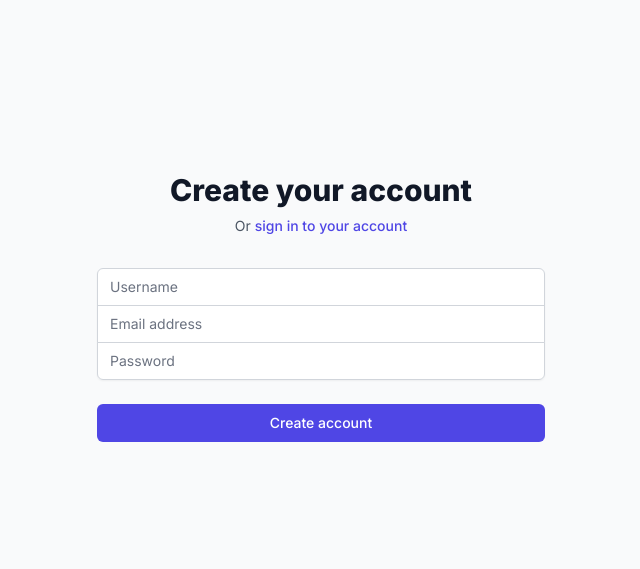
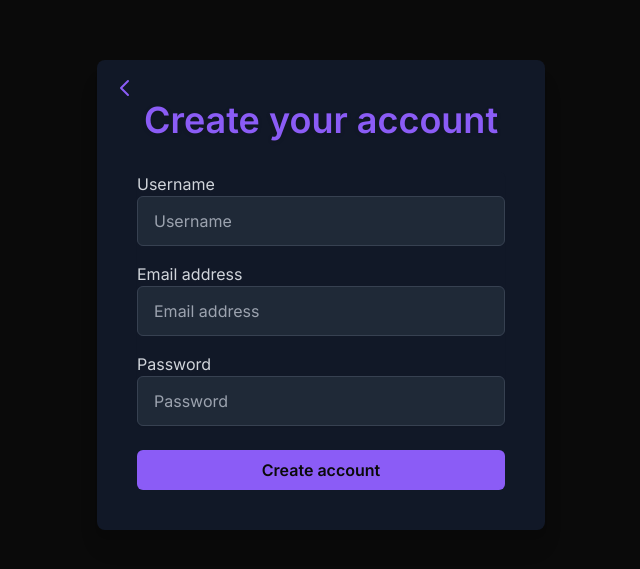
Before and after one commit to BambusTM/Filezify, a Next.js app in the folder app/: page /register in a window 1280 px wide. Shown: the part 105-674 px from the top of the page, without its empty margins (319-959 px from the left). Built offline with nearby package versions, Linux system fonts and the light colour scheme.

Commit message:
fix design

```diff
--- a/app/src/app/globals.css
+++ b/app/src/app/globals.css
@@ -2,44 +2,57 @@
 @tailwind components;
 @tailwind utilities;
 
+/* Global Dark Theme Variables */
 :root {
-  --background: #ffffff;
-  --foreground: #171717;
-}
-
-@media (prefers-color-scheme: dark) {
-  :root {
-    --background: #0a0a0a;
-    --foreground: #ededed;
-  }
+  --background: #0a0a0a;
+  --foreground: #ededed;
+  --accent: #8b5cf6;
+  --accent-light: #a78bfa;
+  --accent-dark: #7c3aed;
 }
 
 html,
 body {
+  background-color: var(--background);
+  color: var(--foreground);
   max-width: 100vw;
   overflow-x: hidden;
-}
-
-body {
-  color: var(--foreground);
-  background: var(--background);
   -webkit-font-smoothing: antialiased;
   -moz-osx-font-smoothing: grayscale;
 }
 
-* {
-  box-sizing: border-box;
-  padding: 0;
-  margin: 0;
-}
-
 a {
-  color: inherit;
+  color: var(--accent);
   text-decoration: none;
 }
 
-@media (prefers-color-scheme: dark) {
-  html {
-    color-scheme: dark;
-  }
+h1, h2, h3, h4, h5, h6 {
+  font-family: 'Inter', sans-serif;
+  color: var(--foreground);
 }
+
+.btn {
+  @apply px-4 py-2 rounded-md font-semibold transition-colors;
+}
+
+.btn-primary {
+  @apply bg-accent text-background hover:bg-accent-dark;
+}
+
+.btn-secondary {
+  @apply border border-gray-600 text-foreground hover:bg-gray-700;
+}
+
+.decorative-bg {
+  background: radial-gradient(circle at top left, var(--accent-light), transparent),
+  radial-gradient(circle at bottom right, var(--accent-dark), transparent);
+}
+
+@keyframes fadeIn {
+  from { opacity: 0; transform: translateY(20px); }
+  to { opacity: 1; transform: translateY(0); }
+}
+
+.fade-in {
+  animation: fadeIn 0.5s ease-out forwards;
+}
--- a/app/src/app/layout.tsx
+++ b/app/src/app/layout.tsx
@@ -1,6 +1,8 @@
+// file: src/app/layout.tsx
 import './globals.css';
 import { Inter } from 'next/font/google';
 import Providers from '@/components/Providers';
+import DecorativeBackground from "@/components/DecorativeBackground";
 
 const inter = Inter({ subsets: ['latin'] });
 
@@ -15,8 +17,9 @@ export default function RootLayout({
     children: React.ReactNode;
 }) {
     return (
-    <html lang="en">
-      <body className={inter.className}>
+        <html lang="en" className="dark">
+        <body className={`${inter.className} bg-background text-foreground relative`}>
+        <DecorativeBackground />
         <Providers>{children}</Providers>
         </body>
         </html>
--- a/app/src/app/login/page.tsx
+++ b/app/src/app/login/page.tsx
@@ -1,9 +1,12 @@
 'use client';
 
-import { useState } from 'react';
+import { FormEvent, useState } from 'react';
 import { signIn } from 'next-auth/react';
 import { useRouter, useSearchParams } from 'next/navigation';
 import Link from 'next/link';
+import AuthCard from '@/components/AuthCard';
+import AuthTitle from '@/components/AuthTitle';
+import AuthFormInput from '@/components/AuthFormInput';
 
 export default function LoginPage() {
   const router = useRouter();
@@ -14,7 +17,7 @@ export default function LoginPage() {
   const [error, setError] = useState<string | null>(null);
   const [loading, setLoading] = useState(false);
 
-  const handleSubmit = async (e: React.FormEvent) => {
+  const handleSubmit = async (e: FormEvent) => {
     e.preventDefault();
     setError(null);
     setLoading(true);
@@ -42,71 +45,57 @@ export default function LoginPage() {
   };
 
   return (
-    <div className="min-h-screen flex items-center justify-center bg-gray-50 py-12 px-4 sm:px-6 lg:px-8">
-      <div className="max-w-md w-full space-y-8">
-        <div>
-          <h2 className="mt-6 text-center text-3xl font-extrabold text-gray-900">
-            Sign in to your account
-          </h2>
-        </div>
+      <div className="min-h-screen flex items-center justify-center bg-background py-12 px-4 sm:px-6 lg:px-8">
+        <AuthCard>
+          <AuthTitle title="Sign in to your account" />
           <form className="mt-8 space-y-6" onSubmit={handleSubmit}>
-          <div className="rounded-md shadow-sm -space-y-px">
-            <div>
-              <label htmlFor="email" className="sr-only">
-                Email address
-              </label>
-              <input
+            <div className="rounded-md shadow-sm space-y-5">
+              <AuthFormInput
                   id="email"
                   name="email"
                   type="email"
-                required
-                className="appearance-none rounded-none relative block w-full px-3 py-2 border border-gray-300 placeholder-gray-500 text-gray-900 rounded-t-md focus:outline-none focus:ring-indigo-500 focus:border-indigo-500 focus:z-10 sm:text-sm"
                   placeholder="Email address"
                   value={email}
                   onChange={(e) => setEmail(e.target.value)}
+                  label="Email address"
+                  autoComplete="email"
               />
-            </div>
-            <div>
-              <label htmlFor="password" className="sr-only">
-                Password
-              </label>
-              <input
+              <AuthFormInput
                   id="password"
                   name="password"
                   type="password"
-                required
-                className="appearance-none rounded-none relative block w-full px-3 py-2 border border-gray-300 placeholder-gray-500 text-gray-900 rounded-b-md focus:outline-none focus:ring-indigo-500 focus:border-indigo-500 focus:z-10 sm:text-sm"
                   placeholder="Password"
                   value={password}
                   onChange={(e) => setPassword(e.target.value)}
+                  label="Password"
+                  autoComplete="current-password"
               />
-            </div>
             </div>
 
             {error && (
-            <div className="text-red-500 text-sm text-center">{error}</div>
+                <div className="text-red-400 text-sm text-center">{error}</div>
             )}
 
             <div>
               <button
                   type="submit"
                   disabled={loading}
-              className="group relative w-full flex justify-center py-2 px-4 border border-transparent text-sm font-medium rounded-md text-white bg-indigo-600 hover:bg-indigo-700 focus:outline-none focus:ring-2 focus:ring-offset-2 focus:ring-indigo-500 disabled:opacity-50"
+                  className="w-full btn btn-primary"
               >
                 {loading ? 'Signing in...' : 'Sign in'}
               </button>
             </div>
           </form>
 
-        <div className="text-center">
+          <div className="text-center mt-6">
             <Link
                 href="/register"
-            className="font-medium text-indigo-600 hover:text-indigo-500"
+                className="text-accent hover:text-accent-light font-medium"
             >
               Don&apos;t have an account? Sign up
             </Link>
           </div>
-      </div>
+        </AuthCard>
       </div>
   );
 }
--- a/app/src/app/register/page.tsx
+++ b/app/src/app/register/page.tsx
@@ -1,23 +1,24 @@
 'use client';
 
-import { useState } from 'react';
+import { FormEvent, useState } from 'react';
 import { useRouter } from 'next/navigation';
 import Link from 'next/link';
+import AuthCard from '@/components/AuthCard';
+import AuthTitle from '@/components/AuthTitle';
+import AuthFormInput from '@/components/AuthFormInput';
 
 export default function RegisterPage() {
   const router = useRouter();
+  const [username, setUsername] = useState('');
+  const [email, setEmail] = useState('');
+  const [password, setPassword] = useState('');
   const [error, setError] = useState<string | null>(null);
   const [loading, setLoading] = useState(false);
 
-  const handleSubmit = async (e: React.FormEvent<HTMLFormElement>) => {
+  const handleSubmit = async (e: FormEvent<HTMLFormElement>) => {
     e.preventDefault();
     setError(null);
     setLoading(true);
-
-    const formData = new FormData(e.currentTarget);
-    const username = formData.get('username') as string;
-    const email = formData.get('email') as string;
-    const password = formData.get('password') as string;
 
     try {
       const response = await fetch('/api/auth/register', {
@@ -28,10 +29,10 @@ export default function RegisterPage() {
         body: JSON.stringify({ username, email, password }),
       });
 
+      if (!response.ok) {
         const data = await response.json();
-
-      if (!response.ok) {
-        throw new Error(data.message || 'Registration failed');
+        setError(data.message);
+        return;
       }
 
       router.push('/login?registered=true');
@@ -43,80 +44,73 @@ export default function RegisterPage() {
   };
 
   return (
-    <div className="min-h-screen flex items-center justify-center bg-gray-50 py-12 px-4 sm:px-6 lg:px-8">
-      <div className="max-w-md w-full space-y-8">
-        <div>
-          <h2 className="mt-6 text-center text-3xl font-extrabold text-gray-900">
-            Create your account
-          </h2>
-          <p className="mt-2 text-center text-sm text-gray-600">
-            Or{' '}
-            <Link href="/login" className="font-medium text-indigo-600 hover:text-indigo-500">
-              sign in to your account
+      <div className="min-h-screen flex items-center justify-center bg-background py-12 px-4 sm:px-6 lg:px-8">
+        <AuthCard>
+          <Link
+              href="/login"
+              className="absolute top-4 left-4 hover:text-accent-light"
+          >
+            <svg
+                xmlns="http://www.w3.org/2000/svg"
+                className="h-6 w-6"
+                fill="none"
+                viewBox="0 0 24 24"
+                stroke="currentColor"
+            >
+              <path strokeLinecap="round" strokeLinejoin="round" strokeWidth={2} d="M15 19l-7-7 7-7" />
+            </svg>
           </Link>
-          </p>
-        </div>
+
+          <AuthTitle title="Create your account" />
           <form className="mt-8 space-y-6" onSubmit={handleSubmit}>
-          <div className="rounded-md shadow-sm -space-y-px">
-            <div>
-              <label htmlFor="username" className="sr-only">
-                Username
-              </label>
-              <input
+            <div className="rounded-md shadow-sm space-y-4">
+              <AuthFormInput
                   id="username"
                   name="username"
                   type="text"
+                  placeholder="Username"
+                  value={username}
+                  onChange={(e) => setUsername(e.target.value)}
+                  label="Username"
                   autoComplete="username"
-                required
-                className="appearance-none rounded-none relative block w-full px-3 py-2 border border-gray-300 placeholder-gray-500 text-gray-900 rounded-t-md focus:outline-none focus:ring-indigo-500 focus:border-indigo-500 focus:z-10 sm:text-sm"
-                placeholder="Username"
               />
-            </div>
-            <div>
-              <label htmlFor="email" className="sr-only">
-                Email address
-              </label>
-              <input
+              <AuthFormInput
                   id="email"
                   name="email"
                   type="email"
+                  placeholder="Email address"
+                  value={email}
+                  onChange={(e) => setEmail(e.target.value)}
+                  label="Email address"
                   autoComplete="email"
-                required
-                className="appearance-none rounded-none relative block w-full px-3 py-2 border border-gray-300 placeholder-gray-500 text-gray-900 focus:outline-none focus:ring-indigo-500 focus:border-indigo-500 focus:z-10 sm:text-sm"
-                placeholder="Email address"
               />
-            </div>
-            <div>
-              <label htmlFor="password" className="sr-only">
-                Password
-              </label>
-              <input
+              <AuthFormInput
                   id="password"
                   name="password"
                   type="password"
+                  placeholder="Password"
+                  value={password}
+                  onChange={(e) => setPassword(e.target.value)}
+                  label="Password"
                   autoComplete="new-password"
-                required
-                className="appearance-none rounded-none relative block w-full px-3 py-2 border border-gray-300 placeholder-gray-500 text-gray-900 rounded-b-md focus:outline-none focus:ring-indigo-500 focus:border-indigo-500 focus:z-10 sm:text-sm"
-                placeholder="Password"
               />
-            </div>
             </div>
 
             {error && (
-            <div className="text-red-500 text-sm text-center">{error}</div>
+                <div className="text-red-400 text-sm text-center">{error}</div>
             )}
 
             <div>
               <button
                   type="submit"
                   disabled={loading}
-              className="group relative w-full flex justify-center py-2 px-4 border border-transparent text-sm font-medium rounded-md text-white bg-indigo-600 hover:bg-indigo-700 focus:outline-none focus:ring-2 focus:ring-offset-2 focus:ring-indigo-500 disabled:opacity-50"
+                  className="w-full btn btn-primary"
               >
                 {loading ? 'Creating account...' : 'Create account'}
               </button>
             </div>
           </form>
-      </div>
+        </AuthCard>
       </div>
   );
 }
--- /dev/null
+++ b/app/src/components/AuthCard.tsx
@@ -0,0 +1,14 @@
+'use client';
+import React from 'react';
+
+interface AuthCardProps {
+    children: React.ReactNode;
+}
+
+export default function AuthCard({ children }: AuthCardProps) {
+    return (
+        <div className="max-w-md w-full bg-gray-900 p-10 rounded-lg shadow-xl relative">
+            {children}
+        </div>
+    );
+}
--- /dev/null
+++ b/app/src/components/AuthFormInput.tsx
@@ -0,0 +1,43 @@
+'use client';
+import React from 'react';
+
+interface AuthFormInputProps {
+    id: string;
+    name: string;
+    type: string;
+    placeholder: string;
+    value: string;
+    onChange: (e: React.ChangeEvent<HTMLInputElement>) => void;
+    label: string;
+    autoComplete?: string;
+}
+
+export default function AuthFormInput({
+                                          id,
+                                          name,
+                                          type,
+                                          placeholder,
+                                          value,
+                                          onChange,
+                                          label,
+                                          autoComplete,
+                                      }: AuthFormInputProps) {
+    return (
+        <div>
+            <label htmlFor={id} className="block text-gray-300">
+                {label}
+            </label>
+            <input
+                id={id}
+                name={name}
+                type={type}
+                autoComplete={autoComplete}
+                required
+                placeholder={placeholder}
+                value={value}
+                onChange={onChange}
+                className="w-full px-4 py-3 bg-gray-800 text-foreground rounded-md border border-gray-700 focus:outline-none focus:ring-2 focus:ring-accent"
+            />
+        </div>
+    );
+}
--- /dev/null
+++ b/app/src/components/AuthTitle.tsx
@@ -0,0 +1,18 @@
+'use client';
+import React from 'react';
+
+interface AuthTitleProps {
+    title: string;
+    subtitle?: string;
+}
+
+export default function AuthTitle({ title, subtitle }: AuthTitleProps) {
+    return (
+        <div className="text-center mb-6">
+            <h2 className="text-4xl font-semibold text-accent drop-shadow">
+                {title}
+            </h2>
+            {subtitle && <p className="mt-2 text-gray-400">{subtitle}</p>}
+        </div>
+    );
+}
--- /dev/null
+++ b/app/src/components/DecorativeBackground.tsx
@@ -0,0 +1,9 @@
+'use client';
+
+export default function DecorativeBackground() {
+    return (
+        <div className="fixed inset-0 -z-10">
+            <div className="absolute inset-0 bg-gradient-to-br from-accent-light to-accent-dark opacity-20 animate-pulse"></div>
+        </div>
+    );
+}
```
Also changed, not shown: app/src/app/page.tsx (+25 -36 lines), app/src/components/Navigation.tsx (+7 -12 lines), app/src/theme/theme.ts (added, +23 -0 lines), app/tailwind.config.js (+15 -1 lines), 1 other file (tests, documents, lock files or other folders). Lines whose indentation alone changed are shown as unchanged.
